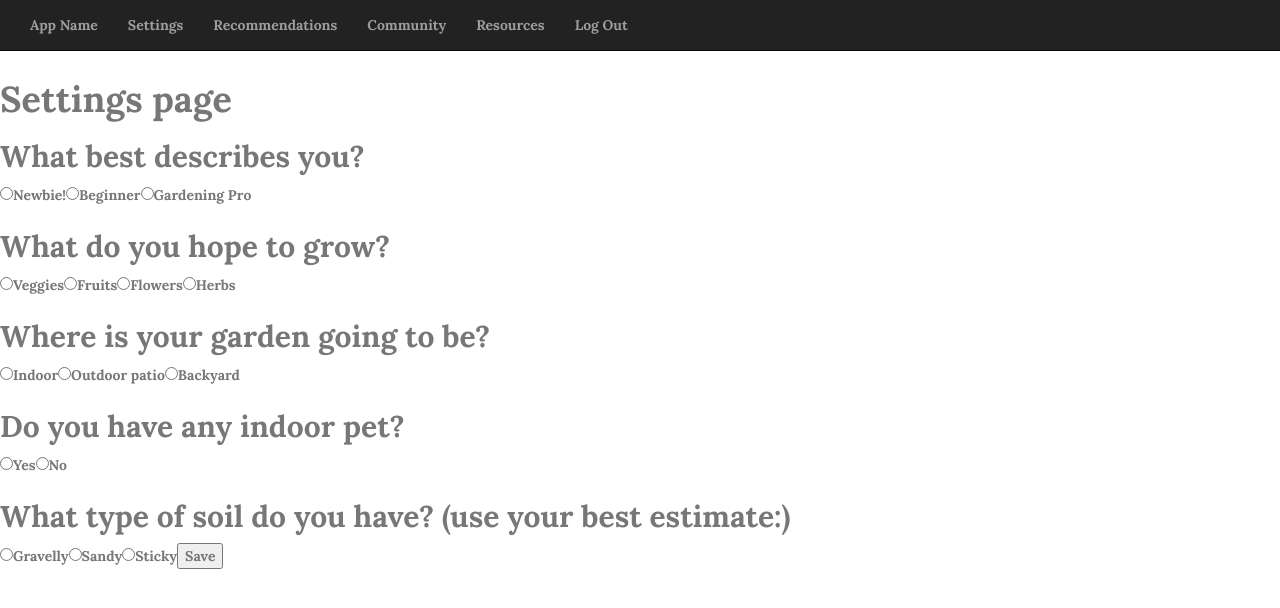
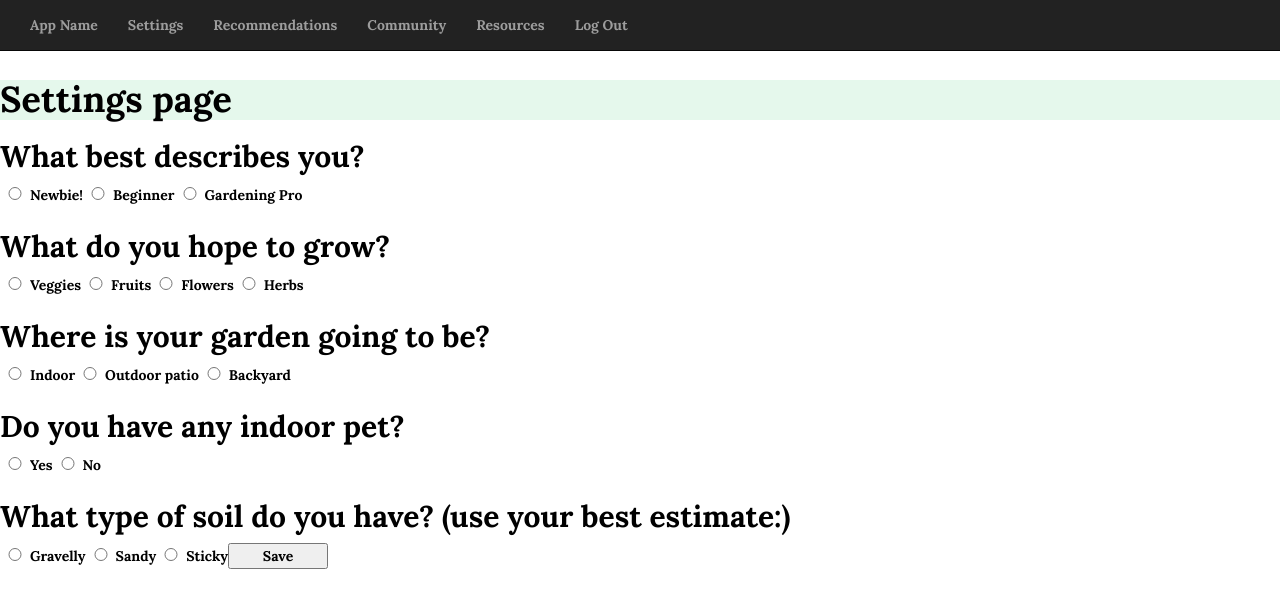
Before and after one commit to esha-sidhu/QWER-Hacks-2023, a React (Create React App) app in the folder qwer-hacks-app/: page /settings in a window 1280 px wide. Shown: the top 608 px of the page. Built offline with nearby package versions, Linux system fonts and the light colour scheme.

Commit message:
style change

```diff
--- a/qwer-hacks-app/src/styles/main.css
+++ b/qwer-hacks-app/src/styles/main.css
@@ -1,7 +1,33 @@
 
-@import url('https://fonts.googleapis.com/css2?family=Lora:wght@700&display=swap');
+@import url('https://fonts.googleapis.com/css2?family=Lato:wght@300;400&family=Lora:wght@700&display=swap');
 
 *{
     font-family:Lora;
-    color:#777;
+    color:black;
 }
+
+
+
+  h1 {
+    font-family: Lato;
+    background-color: rgba(171, 231, 194, 0.315);
+  }
+
+  p {
+    font-family: Lato;
+    font-size: 20px;
+  }
+
+label {
+    display: block;
+    }
+
+    input {
+    width: 30px;
+    margin-left: 20px;
+    }
+
+    button {
+    width: 100px;
+    margin-top: 20px;
+    }
```
